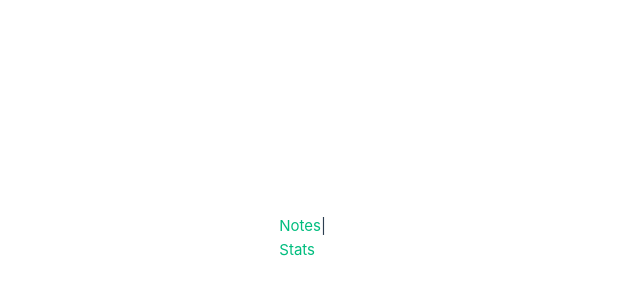
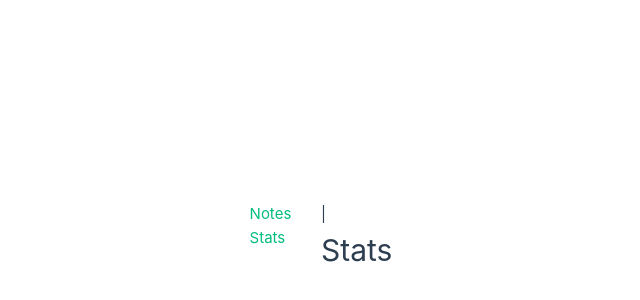
Before and after one commit to moabdurrakib/note-ball-app-vue3, a Vue app: page /stats in a window 1280 px wide. Before the commit this address had no page. Shown: the part 162-462 px from the top of the page, without its empty margins (319-959 px from the left). Built offline with nearby package versions, Linux system fonts and the light colour scheme.

Commit message:
Router Tidying up

```diff
--- a/src/main.js
+++ b/src/main.js
@@ -1,20 +1,11 @@
 import { createApp } from 'vue'
-import { createRouter, createWebHistory } from 'vue-router'
 import App from './App.vue'
-import ViewNotes from '@/views/ViewNotes.vue'
+import router from '@/router'
+
 
 import './assets/main.css'
 
-const router = createRouter({
-    history: createWebHistory(),
-    routes: [
-        {
-            path: '/',
-            name: 'notes',
-            component: ViewNotes
-        }
-    ]
-})
+
 
 createApp(App)
     .use(router)
--- /dev/null
+++ b/src/router/index.js
@@ -0,0 +1,23 @@
+import ViewNotes from '@/views/ViewNotes.vue'
+import { createRouter, createWebHistory } from
+    'vue-router'
+import ViewStats from '@/views/ViewStats.vue'
+const routes = [
+    {
+        path: '/',
+        name: 'notes',
+        component: ViewNotes
+    },
+    {
+        path: '/stats',
+        name: 'stats',
+        component: ViewStats
+    },
+
+]
+const router = createRouter({
+    history: createWebHistory(),
+    routes: routes
+})
+
+export default router
--- /dev/null
+++ b/src/views/ViewStats.vue
@@ -0,0 +1,5 @@
+<template>
+  <div class="Stats">
+    <h1>Stats</h1>
+  </div>
+</template>
```
